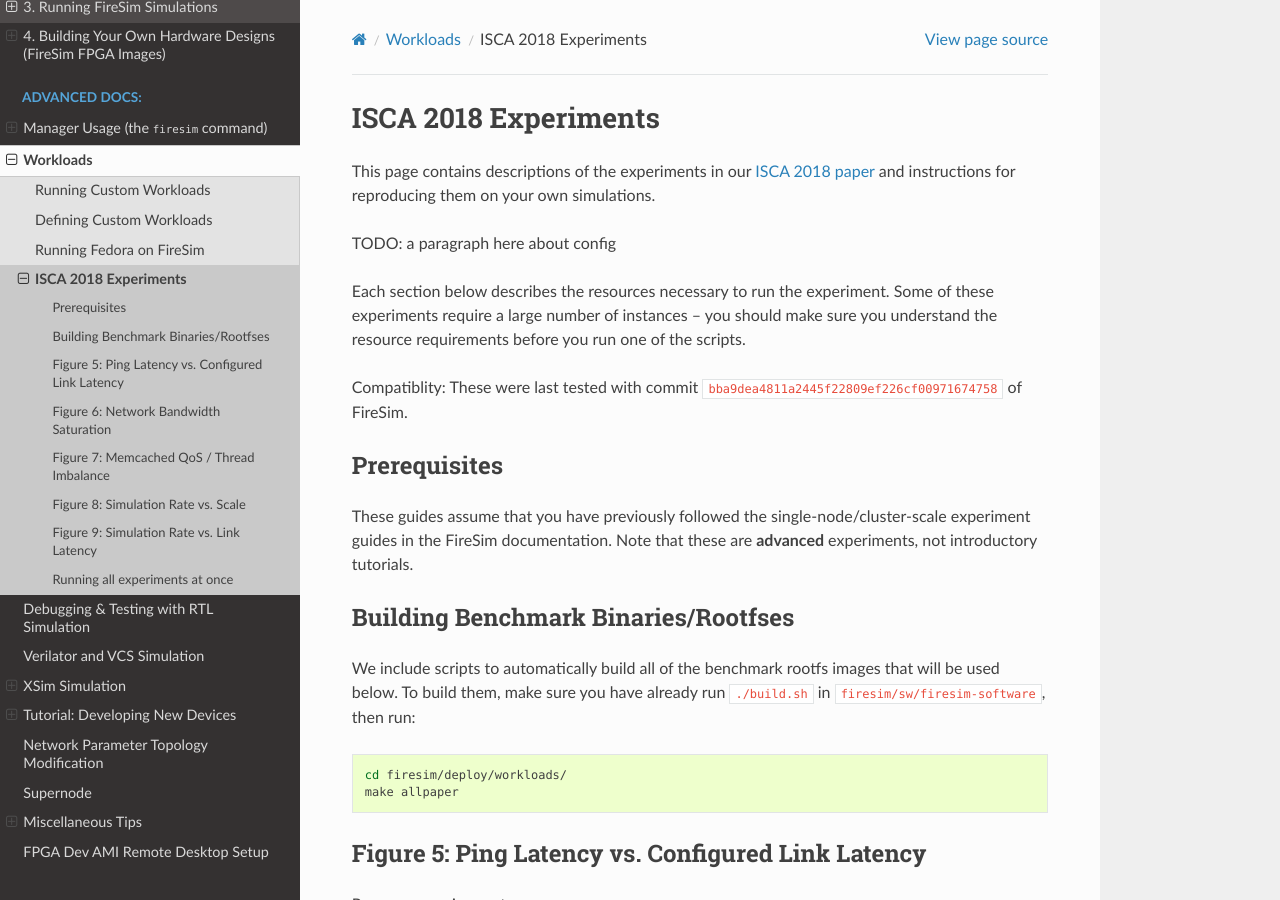
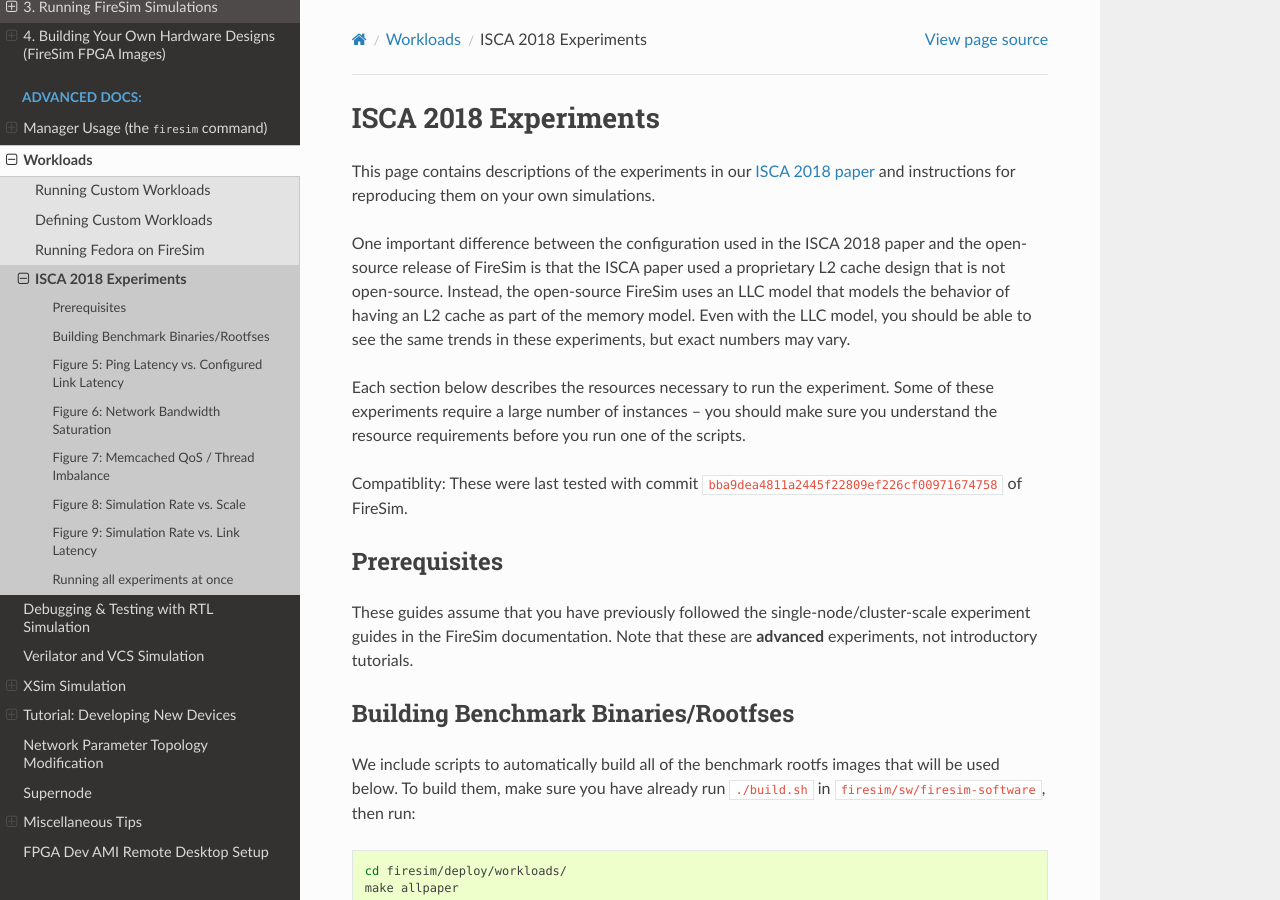
Before and after one commit to firesim/firesim, a Sphinx documentation site: the page built from docs/Advanced-Usage/Workloads/ISCA-2018-Experiments.rst, in a window 1280 px wide and 900 px high. Built offline with Sphinx 7.4.7 and the Read the Docs theme 2.0.0, drawn with Linux system fonts in a browser that asks for light colours.

Commit message:
add paragraph about LLC model in ISCA experiments docs

```diff
--- a/docs/Advanced-Usage/Workloads/ISCA-2018-Experiments.rst
+++ b/docs/Advanced-Usage/Workloads/ISCA-2018-Experiments.rst
@@ -5,7 +5,13 @@
 <https://sagark.org/assets/pubs/firesim-isca2018.pdf>`__ and instructions for
 reproducing them on your own simulations.
 
-TODO: a paragraph here about config
+One important difference between the configuration used in the ISCA
+2018 paper and the open-source release of FireSim is that the ISCA
+paper used a proprietary L2 cache design that is not open-source.
+Instead, the open-source FireSim uses an LLC model that models the
+behavior of having an L2 cache as part of the memory model. Even with
+the LLC model, you should be able to see the same trends in these
+experiments, but exact numbers may vary.
 
 Each section below describes the resources necessary to run the experiment.
 Some of these experiments require a large number of instances -- you should
```
